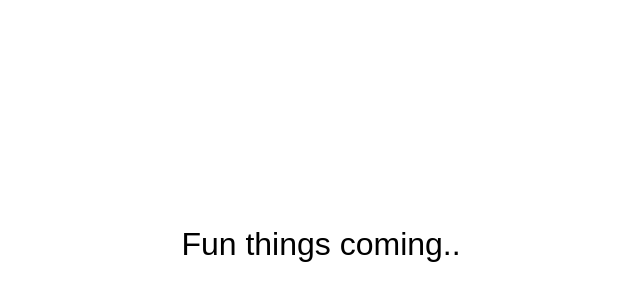
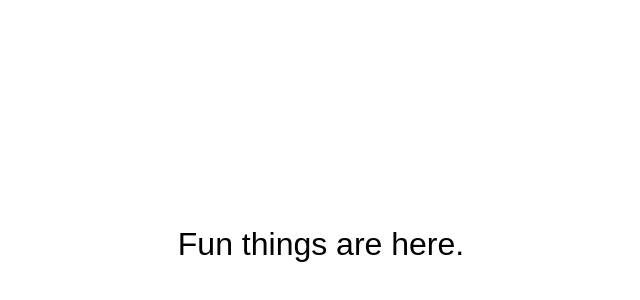
Before and after one commit to c6grant/connelaide-ui, an Angular app: page / in a window 1280 px wide. Shown: the part 156-456 px from the top of the page, without its empty margins (319-959 px from the left). Built offline with nearby package versions, Linux system fonts and the light colour scheme.

Commit message:
Update app.component.ts

```diff
--- a/src/app/app.component.ts
+++ b/src/app/app.component.ts
@@ -6,7 +6,7 @@ import { Component } from '@angular/core';
   imports: [],
   template: `
     <div class="container">
-      Fun things coming..
+      Fun things are here.
     </div>
   `,
   styles: [`
```
